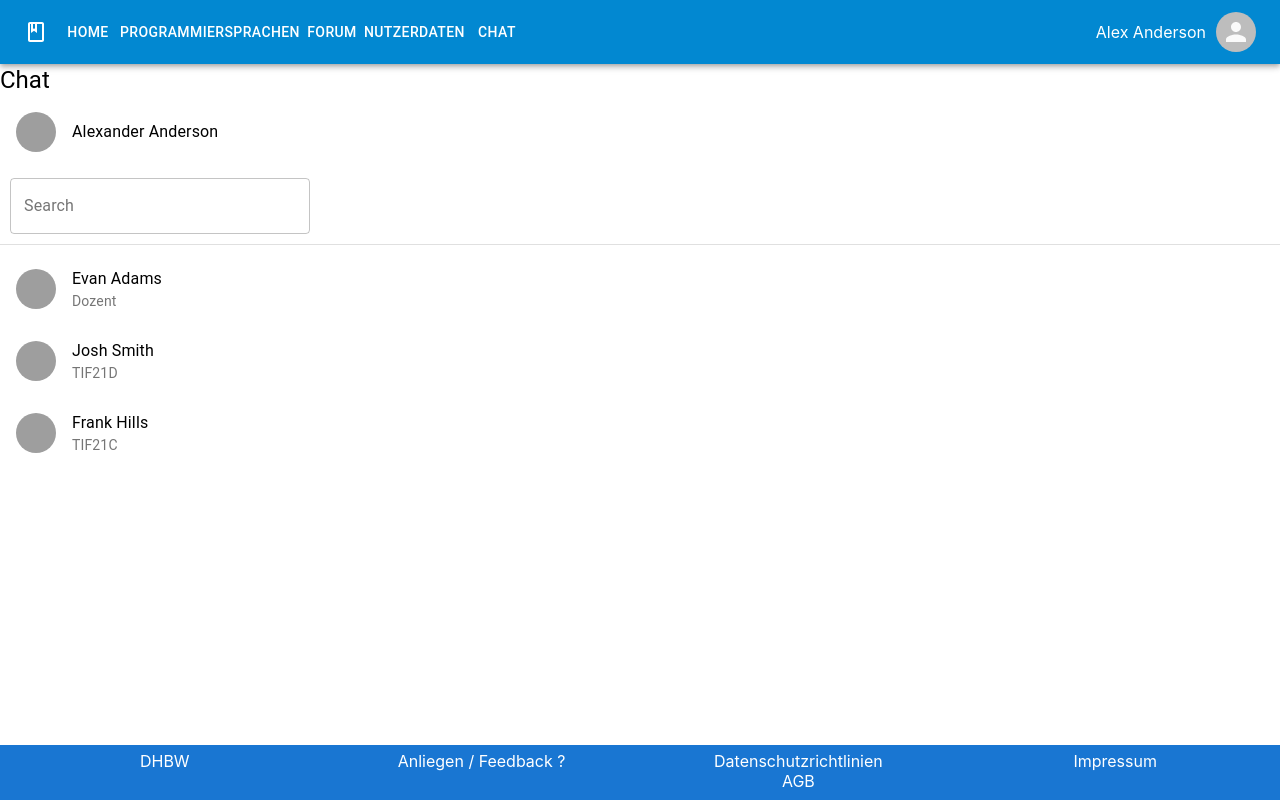
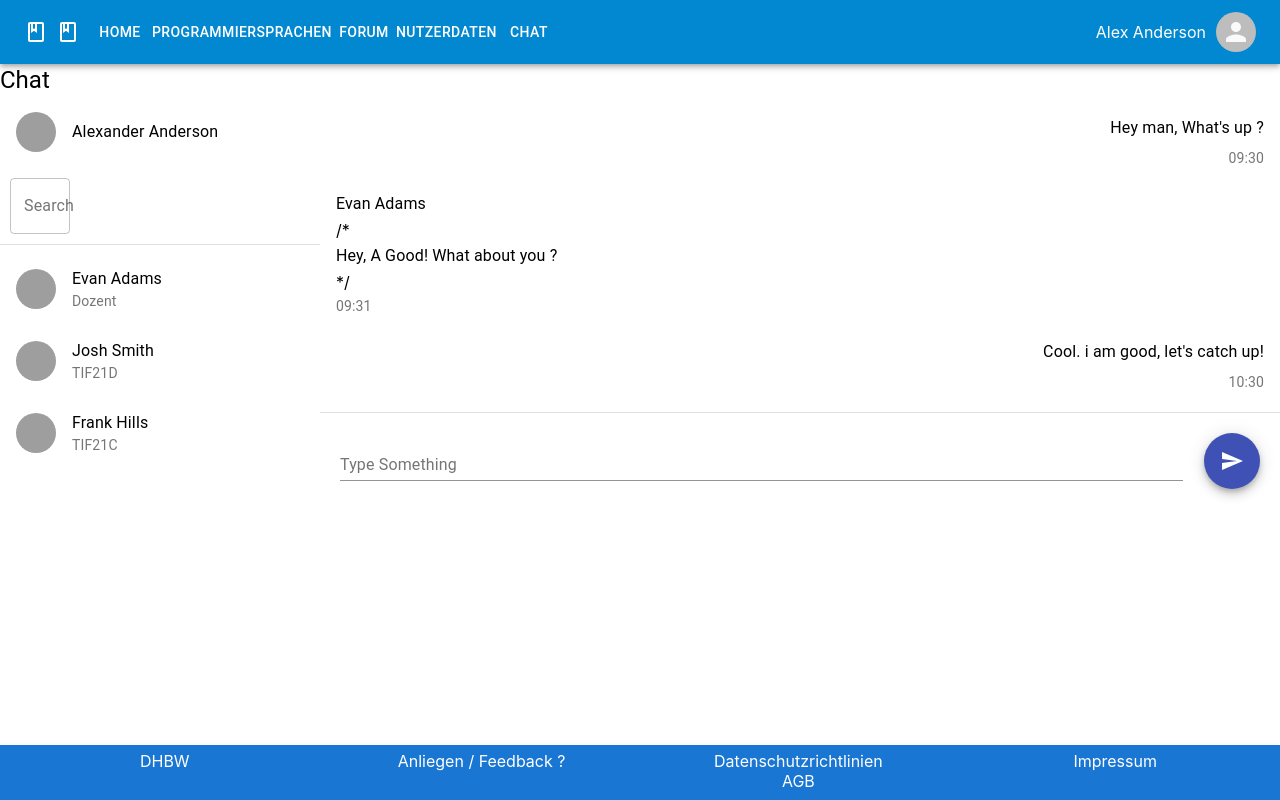
Before and after one commit to sakulklk/Lernmanagement, a Next.js app: page /chat in a window 1280 px wide. Built offline with nearby package versions, Linux system fonts and the light colour scheme; grey boxes are pictures that could not be loaded.

Commit message:
1 file modified

```diff
--- a/components/chat/chatroom2.js
+++ b/components/chat/chatroom2.js
@@ -54,8 +54,6 @@ export default function Chat() {
               <ListItemText primary="Alexander Anderson"></ListItemText>
             </ListItem>
           </List>
-        </Grid>
-      </Grid>
           <Grid item xs={3} style={{ padding: '10px' }}>
             <TextField label="Search" variant="outlined" fullWidth />
           </Grid>
@@ -95,6 +93,82 @@ export default function Chat() {
               </ListItemText>
             </ListItem>
           </List>
+        </Grid>
+        <Grid item xs={9}>
+          <List className="messageArea">
+            <ListItem key="1">
+              <Grid container>
+                <Grid item xs={12}>
+                  <ListItemText
+                    align="right"
+                    primary="Hey man, What's up ?"
+                  ></ListItemText>
+                </Grid>
+                {/* <Grid item xs={6}>
+                  <ListItemText
+                    align="center"
+                    secondary="john"
+                    primary="prim"
+                  ></ListItemText>
+                </Grid> */}
+                <Grid item xs={12}>
+                  <ListItemText align="right" secondary="09:30"></ListItemText>
+                </Grid>
+              </Grid>
+            </ListItem>
+            <ListItem key="2">
+              <Grid container>
+                <Grid item xs={12}>
+                  <ListItemText
+                    align="left"
+                    primary="Evan Adams"
+                  ></ListItemText>
+                </Grid>
+                <Grid item xs={12}>
+                  <Typography primary="fadfa" align="left"></Typography>
+                  /*{' '}
+                  <ListItemText
+                    align="left"
+                    primary="Hey, A Good! What about you ?"
+                  ></ListItemText>{' '}
+                  */
+                </Grid>
+                <Grid item xs={12}>
+                  <ListItemText align="left" secondary="09:31"></ListItemText>
+                </Grid>
+              </Grid>
+            </ListItem>
+            <ListItem key="3">
+              <Grid container>
+                <Grid item xs={12}>
+                  <ListItemText
+                    align="right"
+                    primary="Cool. i am good, let's catch up!"
+                  ></ListItemText>
+                </Grid>
+                <Grid item xs={12}>
+                  <ListItemText align="right" secondary="10:30"></ListItemText>
+                </Grid>
+              </Grid>
+            </ListItem>
+          </List>
+          <Divider />
+          <Grid container style={{ padding: '20px' }}>
+            <Grid item xs={11}>
+              <TextField
+                id="outlined-basic-email"
+                label="Type Something"
+                fullWidth
+              />
+            </Grid>
+            <Grid xs={1} align="right">
+              <Fab color="primary" aria-label="add">
+                <SendIcon />
+              </Fab>
+            </Grid>
+          </Grid>
+        </Grid>
+      </Grid>
     </div>
   );
 }
```
Lines whose indentation alone changed are shown as unchanged.
